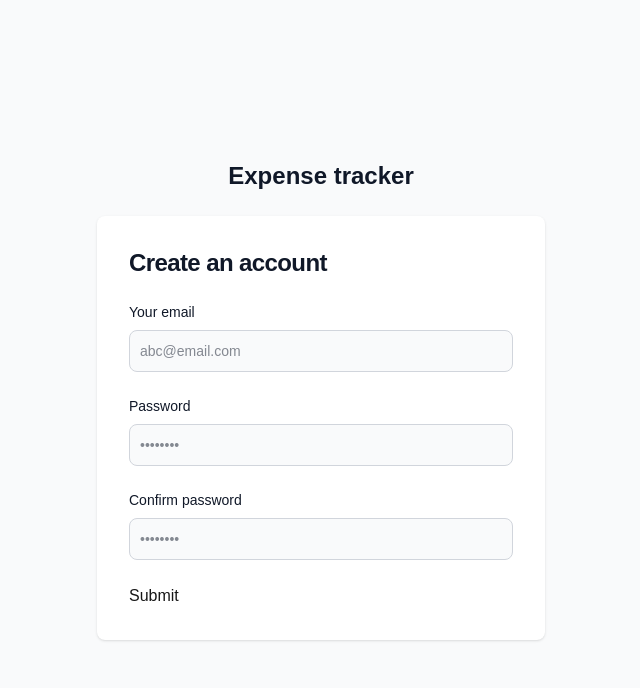
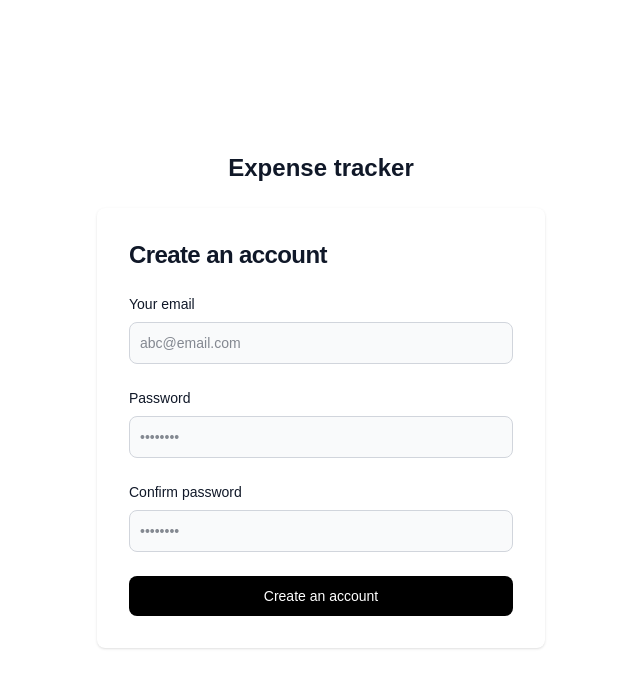
Before and after one commit to lostvayne47/family-expense-tracker, a Next.js app in the folder frontend/: page /signup in a window 1280 px wide. Shown: the top 688 px of the page, without its empty margins (319-959 px from the left). Built offline with nearby package versions, Linux system fonts and the light colour scheme.

Commit message:
sign up page set up

```diff
--- a/frontend/app/signup/page.tsx
+++ b/frontend/app/signup/page.tsx
@@ -1,6 +1,7 @@
 "use client";
 import { FormEvent } from "react";
 
+// TODO: fix use client -> maybe make form a separate component
 export default function Signup() {
   async function onSubmit(event: FormEvent<HTMLFormElement>) {
     event.preventDefault();
@@ -26,8 +27,21 @@ export default function Signup() {
     }
   }
 
+  // TODO: check later
+  //   function confirmPassword(event: FormEvent<HTMLInputElement>): boolean {
+  //     const password = (document.getElementById("password") as HTMLInputElement)
+  //       .value;
+  //     const confirmPassword = event.currentTarget.value;
+  //     if (password !== confirmPassword) {
+  //       event.currentTarget.setCustomValidity("Passwords do not match");
+  //     } else {
+  //       event.currentTarget.setCustomValidity("");
+  //     }
+  //     return password !== confirmPassword;
+  //   }
+
   return (
-    <section className="bg-gray-50 dark:bg-gray-900">
+    <section>
       <div className="flex flex-col items-center justify-center px-6 py-8 mx-auto md:h-screen lg:py-0">
         <a
           href="#"
@@ -83,10 +97,16 @@ export default function Signup() {
                   name="confirm-password"
                   id="confirm-password"
                   placeholder="••••••••"
+                  //   onChange={confirmPassword}
                   className="bg-gray-50 border border-gray-300 text-gray-900 text-sm rounded-lg focus:ring-primary-600 focus:border-primary-600 block w-full p-2.5 dark:bg-gray-700 dark:border-gray-600 dark:placeholder-gray-400 dark:text-white dark:focus:ring-blue-500 dark:focus:border-blue-500"
                 />
               </div>
-              <button type="submit">Submit</button>
+              <button
+                type="submit"
+                className="w-full text-white bg-black hover:bg-gray-900 focus:ring-4 focus:outline-none font-medium rounded-lg text-sm px-5 py-2.5 text-center"
+              >
+                Create an account
+              </button>
             </form>
           </div>
         </div>
```
